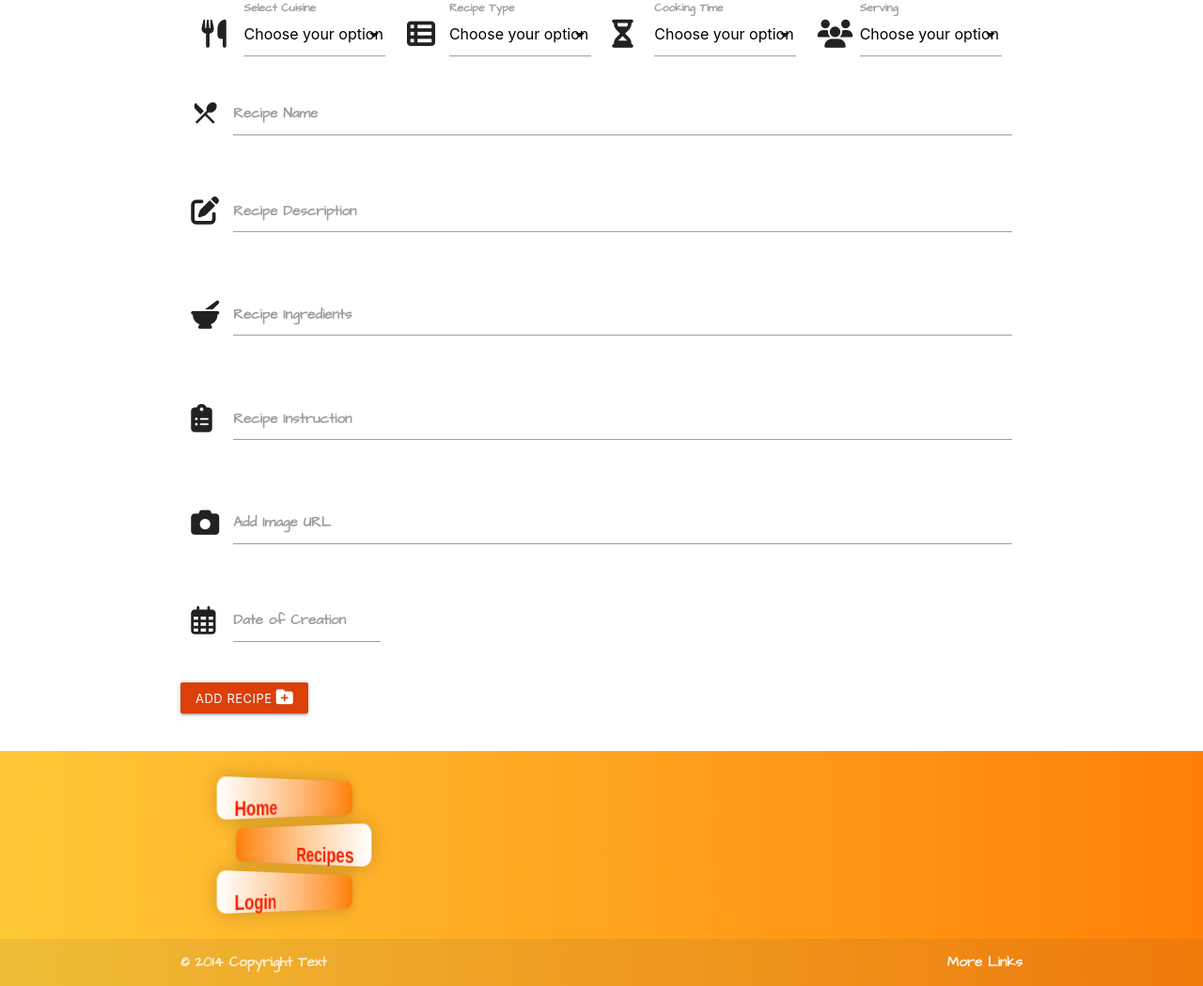
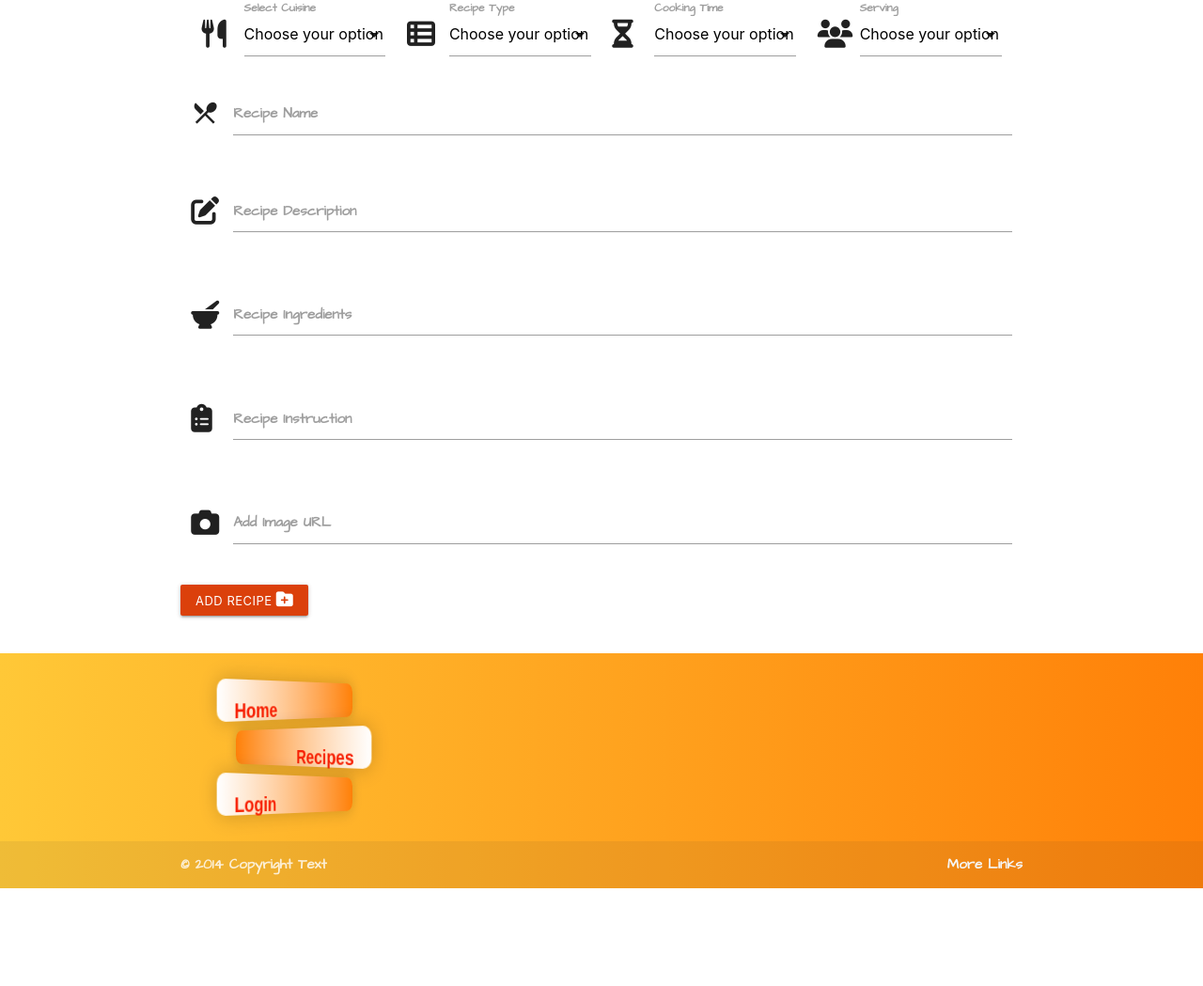
Before and after one commit to KTM28/The-Higher-Taste-CookBook, a Flask app: page /add_recipe in a window 1280 px wide. Shown: the part 160-1209 px from the top of the page at 94% size. After the commit the page ends 1105 px from the top, so only its background shows below. Run offline with Flask 2, Linux system fonts and the light colour scheme; data that the repository does not hold is empty; some libraries are stand-ins or nearby versions.

Commit message:
added date and time moduole in app.py and modified insert_recipe route to accept date&time from it

```diff
--- a/app.py
+++ b/app.py
@@ -1,5 +1,6 @@
 import os
 from flask import Flask, render_template, redirect, request, session, flash, url_for
+from datetime import date
 from flask_pymongo import PyMongo, pymongo
 from bson.objectid import ObjectId
 import bcrypt
@@ -95,6 +96,8 @@ def add_recipe():
 
 @app.route("/insert_recipe", methods=["POST"])
 def insert_recipe():
+    today = date.today()
+    today_date = today.strftime("%d %B %Y")
     recipe = mongo.db.recipes
     recipe.insert_one(
         {
@@ -107,7 +110,7 @@ def insert_recipe():
             "ingredients": request.form.get("ingredients"),
             "instruction": request.form.get("instruction"),
             "recipe_img": request.form.get("recipe_img"),
-            "added_date": request.form.get("added_date"),
+            "added_date": today_date,
             "added_by": session["username"]
         }
     )
--- a/templates/addrecipe.html
+++ b/templates/addrecipe.html
@@ -82,13 +82,6 @@
                     <label for="recipe_img">Add Image URL</label>
                 </div>
             </div>
-            <div class="row">
-                <div class="input-field col s12 m6 l3">
-                    <i class="prefix far fa-calendar-alt"></i>
-                    <input id="added_date" name="added_date" type="text" class="datepicker" required>
-                    <label for="added_date">Date of Creation</label>
-                </div>
-            </div>
 
             <div class="row">
                 <button class="btn waves-effect waves-light  btn-small" type="submit" name="action">
```
